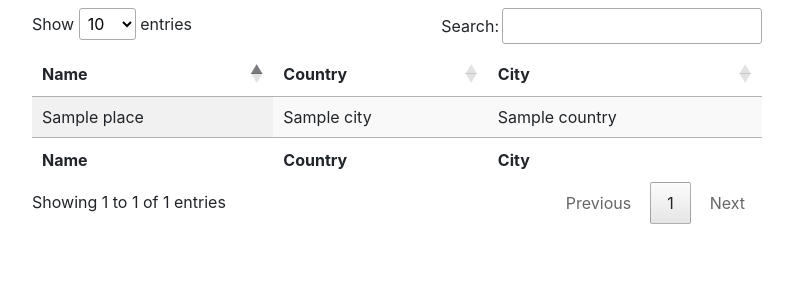
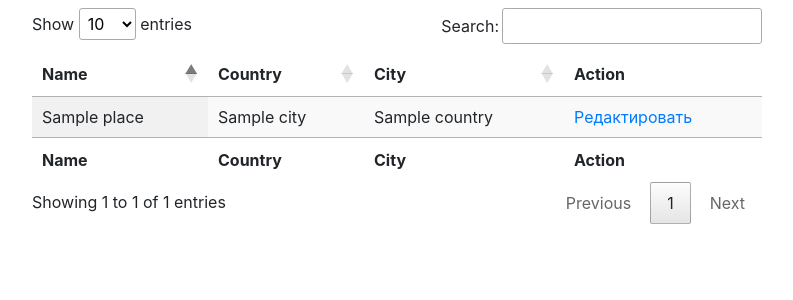
Before and after one commit to AlexLostOwl/move_it, a Flask app: page /admin/places_list in a window 1280 px wide. Shown: the part 56-356 px from the top of the page, without its empty margins (53-846 px from the left). Run offline with Flask 2, Linux system fonts and the light colour scheme; a user stored in the database is signed in; tables that the repository leaves empty hold one stand-in row (values such as "Sample post"); some libraries are stand-ins or nearby versions.

Commit message:
actions to datatables in places edit

```diff
--- a/web_travel/static/get_list_places.js
+++ b/web_travel/static/get_list_places.js
@@ -5,6 +5,18 @@ $(document).ready(function() {
             { "data": "name" },
             { "data": "city" },
             { "data": "country" }
+        ],
+        "deferRender": true,
+        "columnDefs": [
+            {
+                // The `data` parameter refers to the data for the cell (defined by the
+                // `data` option, which defaults to the column being worked with, in
+                // this case `data: 0`.
+                "render": function ( data, type, row ) {
+                    return "<a href='../places/edit_place/" + row.id + "'> Редактировать </a>";
+                },
+                "targets": 3
+            }
         ]
     } );
 } );
--- a/web_travel/templates/admin/places_list.html
+++ b/web_travel/templates/admin/places_list.html
@@ -18,6 +18,7 @@
                         <th>Name</th>
                         <th>Country</th>
                         <th>City</th>
+                        <th>Action</th>
                     </tr>
                 </thead>
                 <tfoot>
@@ -25,6 +26,7 @@
                         <th>Name</th>
                         <th>Country</th>
                         <th>City</th>
+                        <th>Action</th>
                     </tr>
                 </tfoot>
             </table>
```
